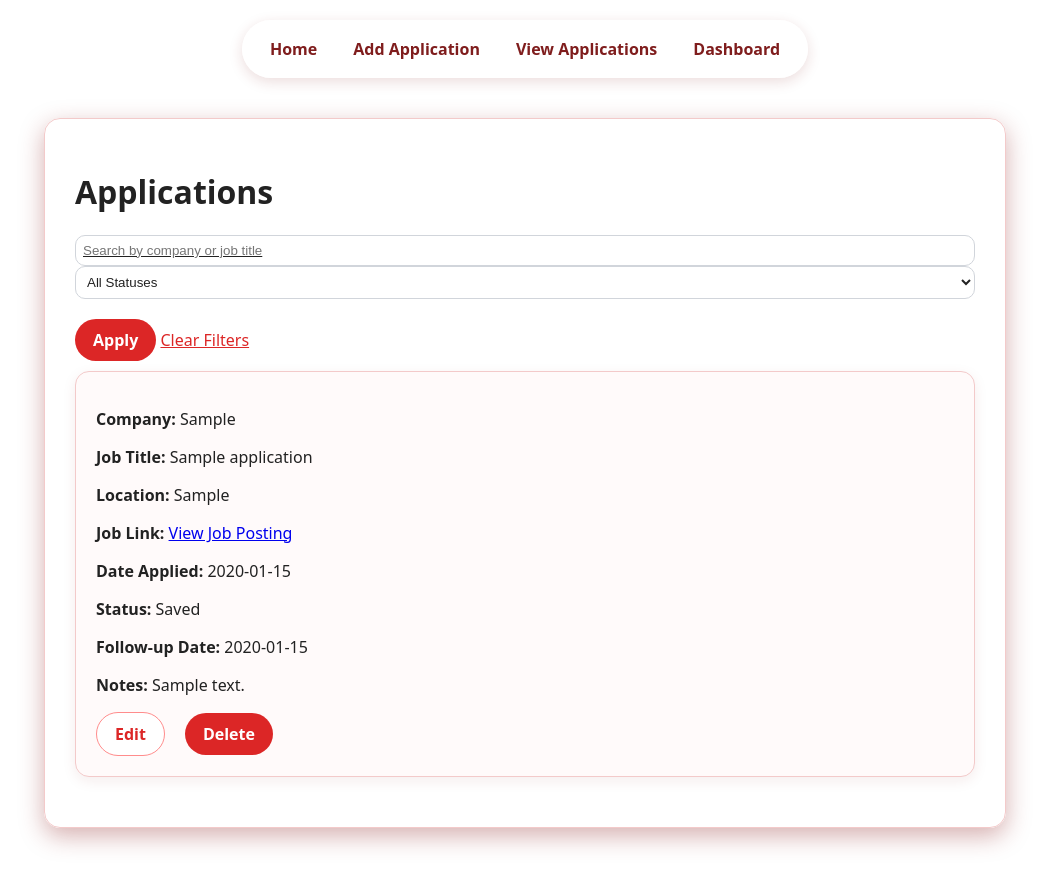
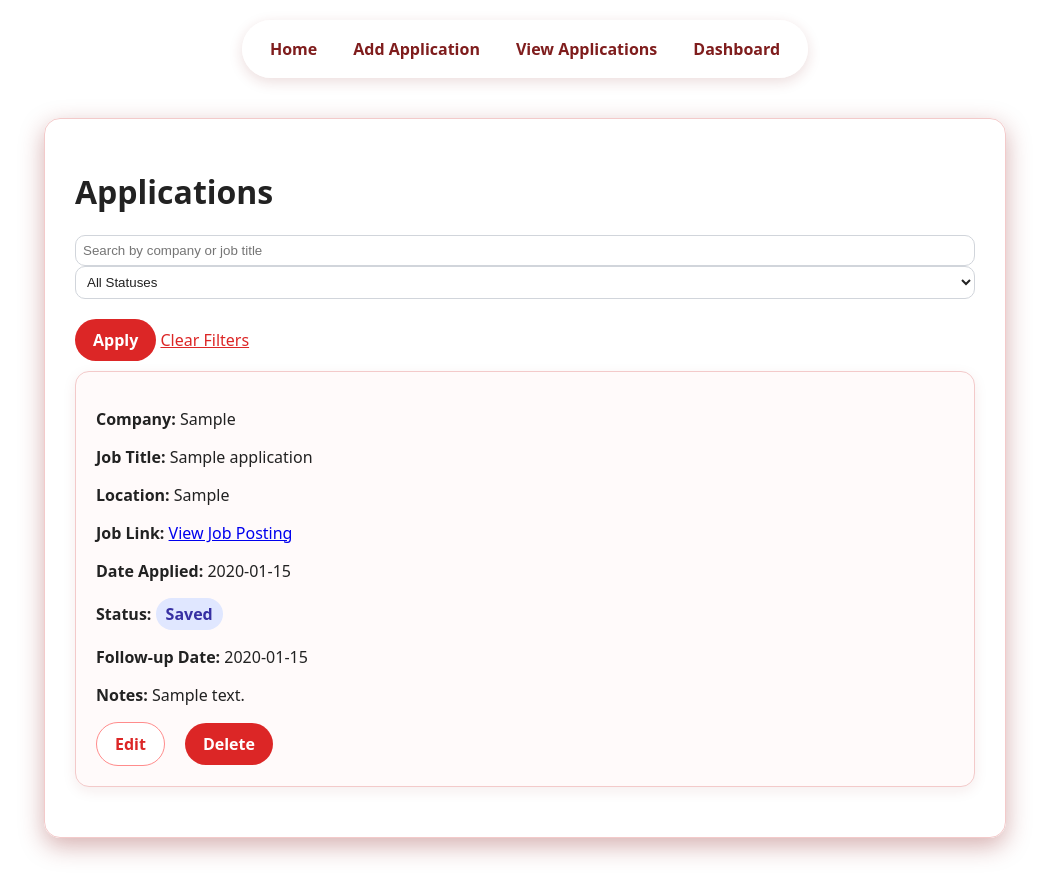
Before and after one commit to DeviWilk3747/job-application-tracker-flask, a Flask app: page /view-applications in a window 1280 px wide. Shown: the whole page, without its empty margins (115-1164 px from the left). Before the commit the page ends 848 px from the top, so only its background shows below. Run offline with Flask 3, Linux system fonts and the light colour scheme; tables that the repository leaves empty hold one stand-in row (values such as "Sample post").

Commit message:
Add status badges

```diff
--- a/static/styles.css
+++ b/static/styles.css
@@ -257,3 +257,37 @@ body{
     border-radius: 14px;
     box-shadow: 0 4px 14px rgba(127, 29, 29, 0.15);
 }
+
+.status-badge {
+    display: inline-block;
+    padding: 5px 10px;
+    border-radius: 999px;
+    font-weight: 600;
+    background-color: #fee2e2;
+    color: #991b1b;
+}
+
+.status-applied {
+    background-color: #fee2e2;
+    color: #991b1b;
+}
+
+.status-interviewing {
+    background-color: #fef3c7;
+    color: #92400e;
+}
+
+.status-rejected {
+    background-color: #f3f4f6;
+    color: #374151;
+}
+
+.status-offer {
+    background-color: #dcfce7;
+    color: #166534;
+}
+
+.status-saved {
+    background-color: #e0e7ff;
+    color: #3730a3;
+}
--- a/templates/view_applications.html
+++ b/templates/view_applications.html
@@ -16,7 +16,7 @@
 
         <form action="/view-applications" method="GET">
             <div class="form-group">
-                <input type="text" name="search" value="{{ search }}" placeholder="Search by company or job title" class="links">
+                <input type="text" name="search" value="{{ search }}" placeholder="Search by company or job title">
 
                 <select name="status">
                     <option value="">All Statuses</option>
@@ -47,7 +47,17 @@
                     </p>
 
                     <p><strong>Date Applied: </strong>{{ application[5] }}</p>
-                    <p><strong>Status: </strong>{{ application[6] }}</p>
+                    <p>
+                        <strong>Status: </strong>
+                        <span class="status-badge
+                            {% if application[6] == 'Applied' %}status-applied{% endif %}
+                            {% if application[6] == 'Interviewing' %}status-interviewing{% endif %}
+                            {% if application[6] == 'Rejected' %}status-rejected{% endif %}
+                            {% if application[6] == 'Offer' %}status-offer{% endif %}
+                            {% if application[6] == 'Saved' %}status-saved{% endif %}">
+                        {{ application[6] }}
+                        </span>
+                    </p>
                     <p><strong>Follow-up Date: </strong>{{ application[7] }}</p>
                     <p><strong>Notes: </strong>{{ application[8] }}</p>
 
```
